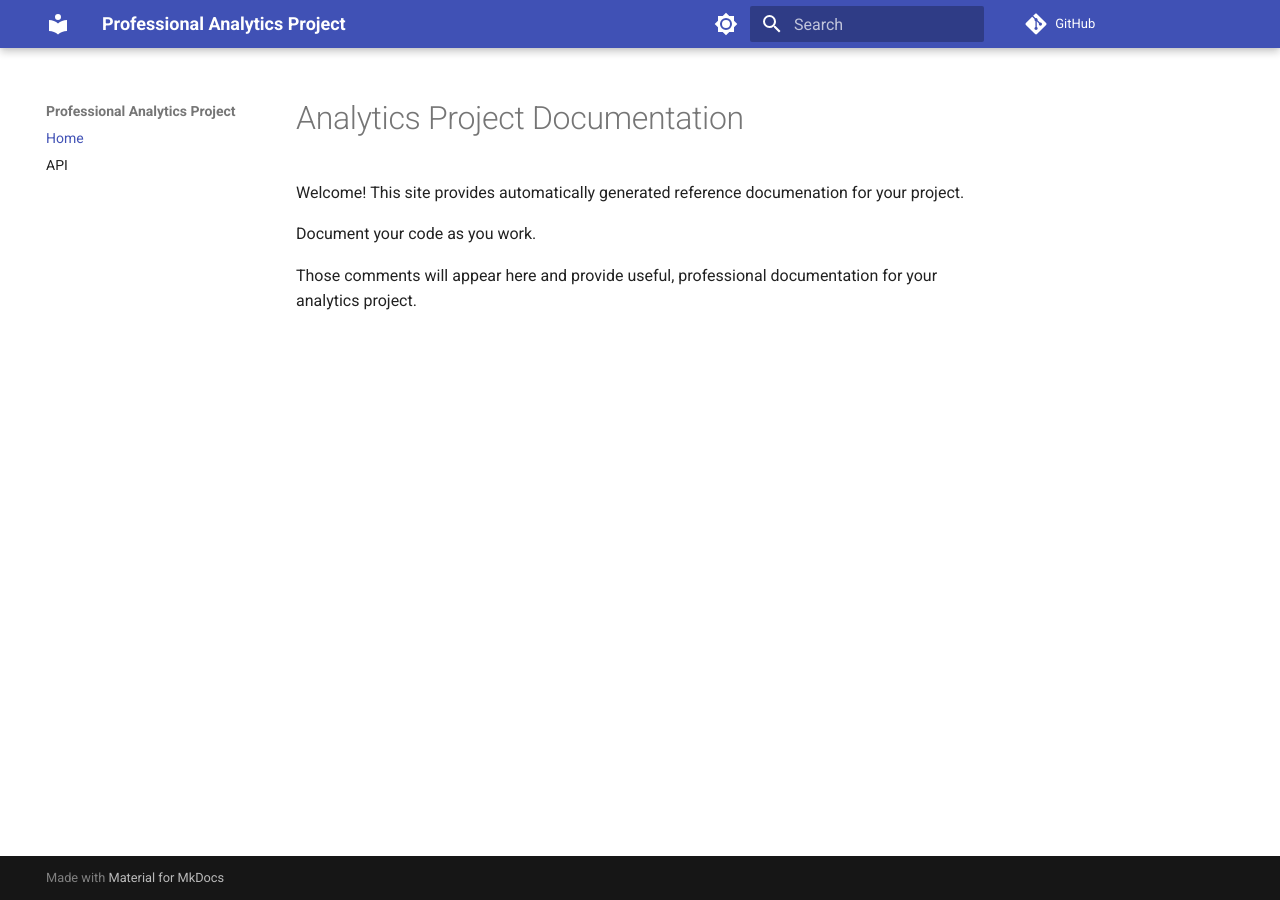
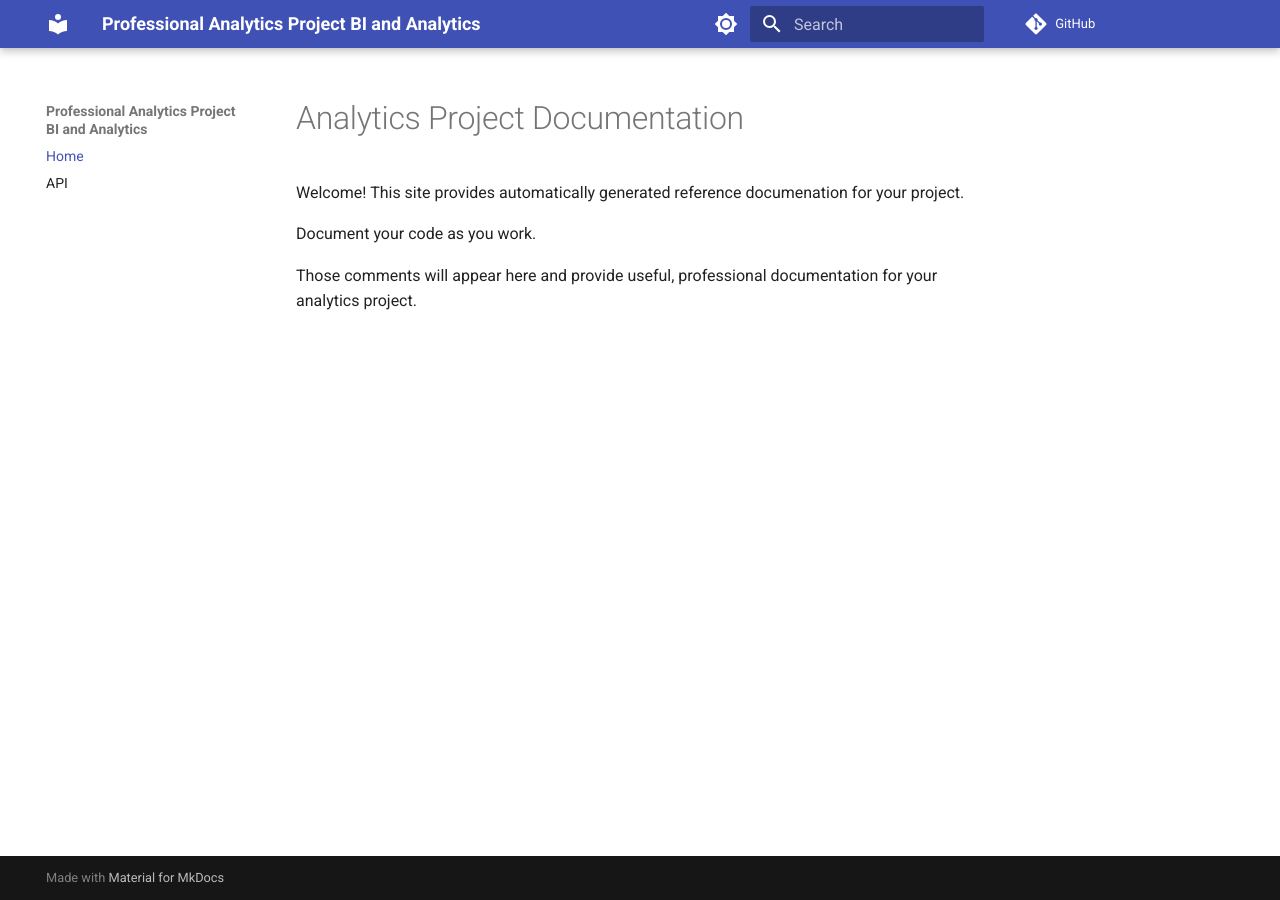
Before and after one commit to Beckalech/data-homework-week1-project, an MkDocs documentation site: the page built from docs/index.md, in a window 1280 px wide. Built offline with MkDocs 1.6.1 and Material for MkDocs 9.7.7, drawn with Linux system fonts in a browser that asks for light colours; comment, search, counter and statistics services are not loaded.

Commit message:
Personalize pyproject authors and mkdocs site settings

```diff
--- a/mkdocs.yml
+++ b/mkdocs.yml
@@ -6,11 +6,11 @@
 # TODO: Update site_description
 # TODO: Update site_author
 
-site_name: Professional Analytics Project
-site_url: https://denisecase.github.io/pro-analytics-02-starter/
-repo_url: https://github.com/denisecase/pro-analytics-02-starter
-site_description: Professional Python project demonstrating industry best practices
-site_author: Denise Case
+site_name: Professional Analytics Project BI and Analytics
+site_url: https://beckalech.github.io/data-homework-week1-project/
+repo_url: https://github.com/Beckalech/data-homework-week1-project.git
+site_description: Professional Python project created for BI and analytics class within MBA program
+site_author: Rebeca Lechleitner
 docs_dir: docs
 site_dir: site
 
--- a/pyproject.toml
+++ b/pyproject.toml
@@ -9,7 +9,7 @@
 requires = ["setuptools>=80", "wheel"]
 
 [project]
-authors = [{name = "Denise Case"}] # TODO: Change to YOUR name (ownership matters)
+authors = [{name = "Rebeca Lechleitner"}]
 classifiers = [
   "Programming Language :: Python :: 3 :: Only",
   "Programming Language :: Python :: 3.12",
```
